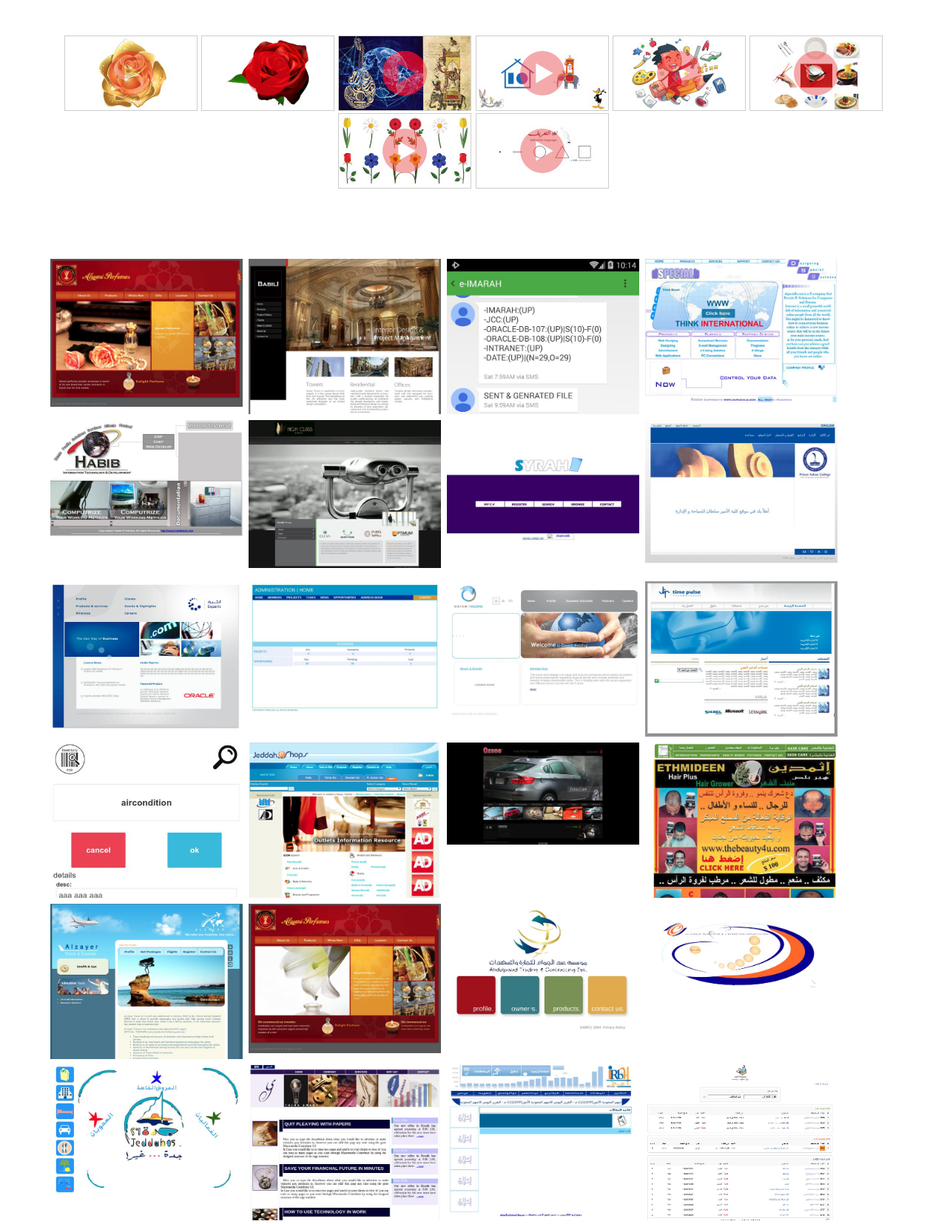
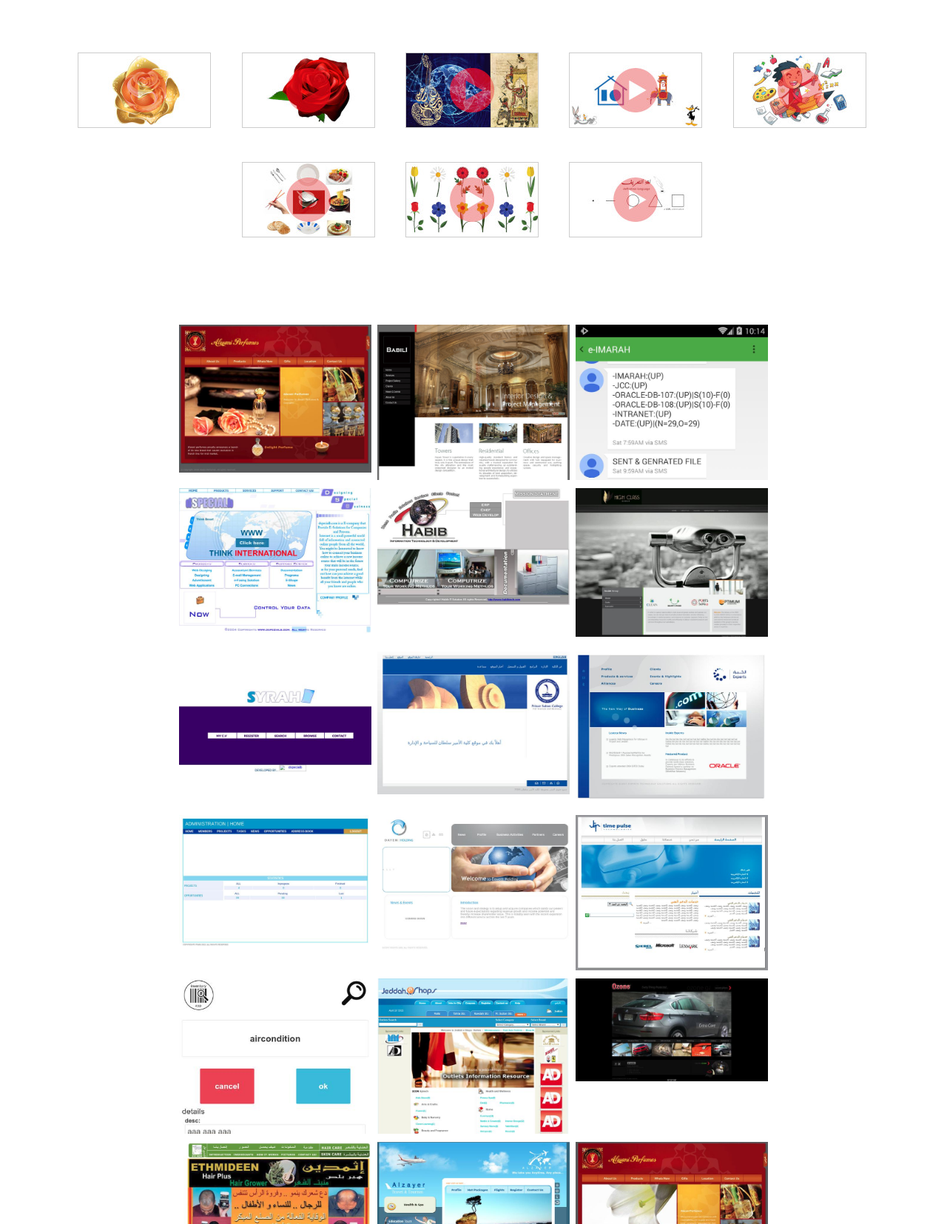
Before and after one commit to salehawal/salehawal.github.io, a PHP site: page / in a window 1280 px wide. Shown: the part 1152-2807 px from the top of the page at 74% size. Run offline with PHP 8.4, Linux system fonts and the light colour scheme.

Commit message:
modify css file

```diff
--- a/index.htm
+++ b/index.htm
@@ -60,14 +60,14 @@
 
       <div class="cblock">
         <center>
-          <a href="https://www.youtube.com/watch?v=k6PB-MFmp6c" target="blank"><img class="vimg" src="img/videos/htw.jpg" height="100"></a>
-          <a href="https://www.youtube.com/watch?v=wbTO3vOTOHg" target="blank"><img class="vimg" src="img/videos/not.jpg" height="100"></a>
-          <a href="https://www.youtube.com/watch?v=dsUd92JKYcg" target="blank"><img class="vimg" src="img/videos/tam.jpg" height="100"></a>
-          <a href="https://www.youtube.com/watch?v=yX8yQwcOVkc" target="blank"><img class="vimg" src="img/videos/spe.jpg" height="100"></a>
-          <a href="https://www.youtube.com/watch?v=eAKjkr4kgug" target="blank"><img class="vimg" src="img/videos/tl.jpg" height="100"></a>
-          <a href="https://www.youtube.com/watch?v=-0HngELkAoc" target="blank"><img class="vimg" src="img/videos/beh.jpg" height="100"></a>
-          <a href="https://www.youtube.com/watch?v=y2KPJw_b1I8" target="blank"><img class="vimg" src="img/videos/ab.jpg" height="100"></a>
-          <a href="https://www.youtube.com/watch?v=QZKEt4toMtg" target="blank"><img class="vimg" src="img/videos/dl.jpg" height="100"></a>
+          <div class="cblock_item"><a href="https://www.youtube.com/watch?v=k6PB-MFmp6c" target="blank"><img class="vimg" src="img/videos/htw.jpg" height="100"></a></div>
+          <div class="cblock_item"><a href="https://www.youtube.com/watch?v=wbTO3vOTOHg" target="blank"><img class="vimg" src="img/videos/not.jpg" height="100"></a></div>
+          <div class="cblock_item"><a href="https://www.youtube.com/watch?v=dsUd92JKYcg" target="blank"><img class="vimg" src="img/videos/tam.jpg" height="100"></a></div>
+          <div class="cblock_item"><a href="https://www.youtube.com/watch?v=yX8yQwcOVkc" target="blank"><img class="vimg" src="img/videos/spe.jpg" height="100"></a></div>
+          <div class="cblock_item"><a href="https://www.youtube.com/watch?v=eAKjkr4kgug" target="blank"><img class="vimg" src="img/videos/tl.jpg" height="100"></a></div>
+          <div class="cblock_item"><a href="https://www.youtube.com/watch?v=-0HngELkAoc" target="blank"><img class="vimg" src="img/videos/beh.jpg" height="100"></a></div>
+          <div class="cblock_item"><a href="https://www.youtube.com/watch?v=y2KPJw_b1I8" target="blank"><img class="vimg" src="img/videos/ab.jpg" height="100"></a></div>
+          <div class="cblock_item"><a href="https://www.youtube.com/watch?v=QZKEt4toMtg" target="blank"><img class="vimg" src="img/videos/dl.jpg" height="100"></a></div>
         <center>
       </div>
       <br><br>
--- a/main.css
+++ b/main.css
@@ -73,10 +73,10 @@ h6{
 	border-radius: 7px;
 }
 .block-img{
-	width: : 260px;
-	height: 210px;
-	margin: 4px;
-	float: left;
+	width:260px;
+	height:210px;
+	margin:4px;
+	display:inline-block;
 /*	border: solid 1px #ccc;*/
 	overflow: hidden;
 }
@@ -150,7 +150,6 @@ h6{
 	vertical-align: middle;
 	overflow: auto;
 	word-break: keep-all;
-	float: left;
 	text-align: center;
   	/*border: 0.5px solid #ccc;*/
 	/*background-color: #F5F5F5;*/
@@ -162,7 +161,7 @@ h6{
 .block-gallery{
 	display: inline-block;
 	margin: auto;
-/*	width: 64%;*/
+	width: 90% !important;
 }
 
 .icon{
```
